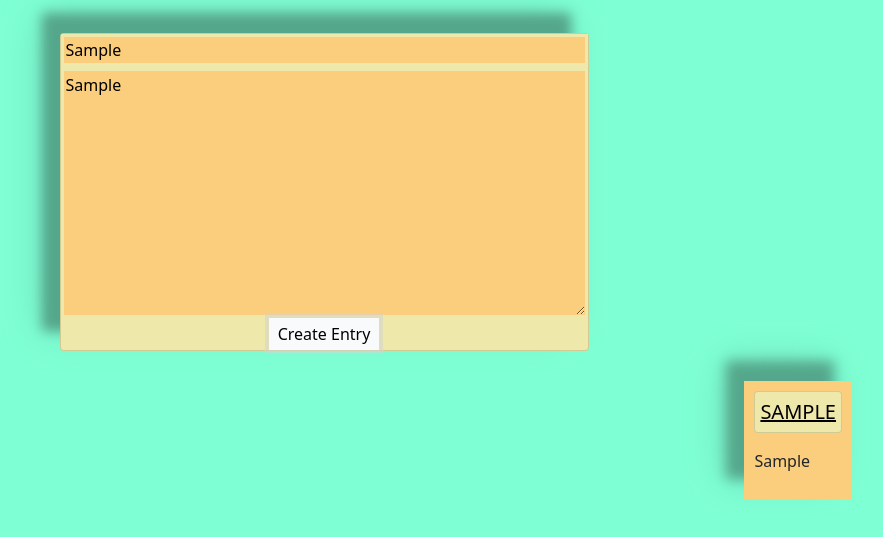
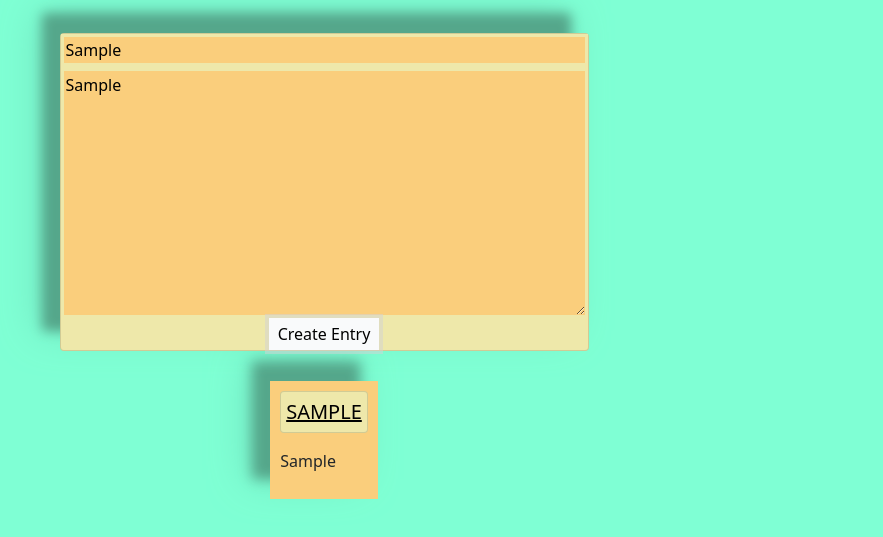
Before and after one commit to niccikaufman/journal-site, a website built with webpack: page src/index.html in a window 1280 px wide. Both pictures are taken after typing "Sample", "Sample" into the empty fields and a click on the button "Create Entry". Shown: the part 47-584 px from the top of the page, without its empty margins (316-1199 px from the left). Built offline with nearby package versions, Linux system fonts and the light colour scheme.

Commit message:
align .teaser-section center

```diff
--- a/src/css/styles.css
+++ b/src/css/styles.css
@@ -35,7 +35,8 @@ input,
 }
 
 .teaser-section {
-  align-self: flex-end;
+  display: none;
+  align-self: center;
   max-width: auto;
   padding: 10px;
   margin: 30px;
```
